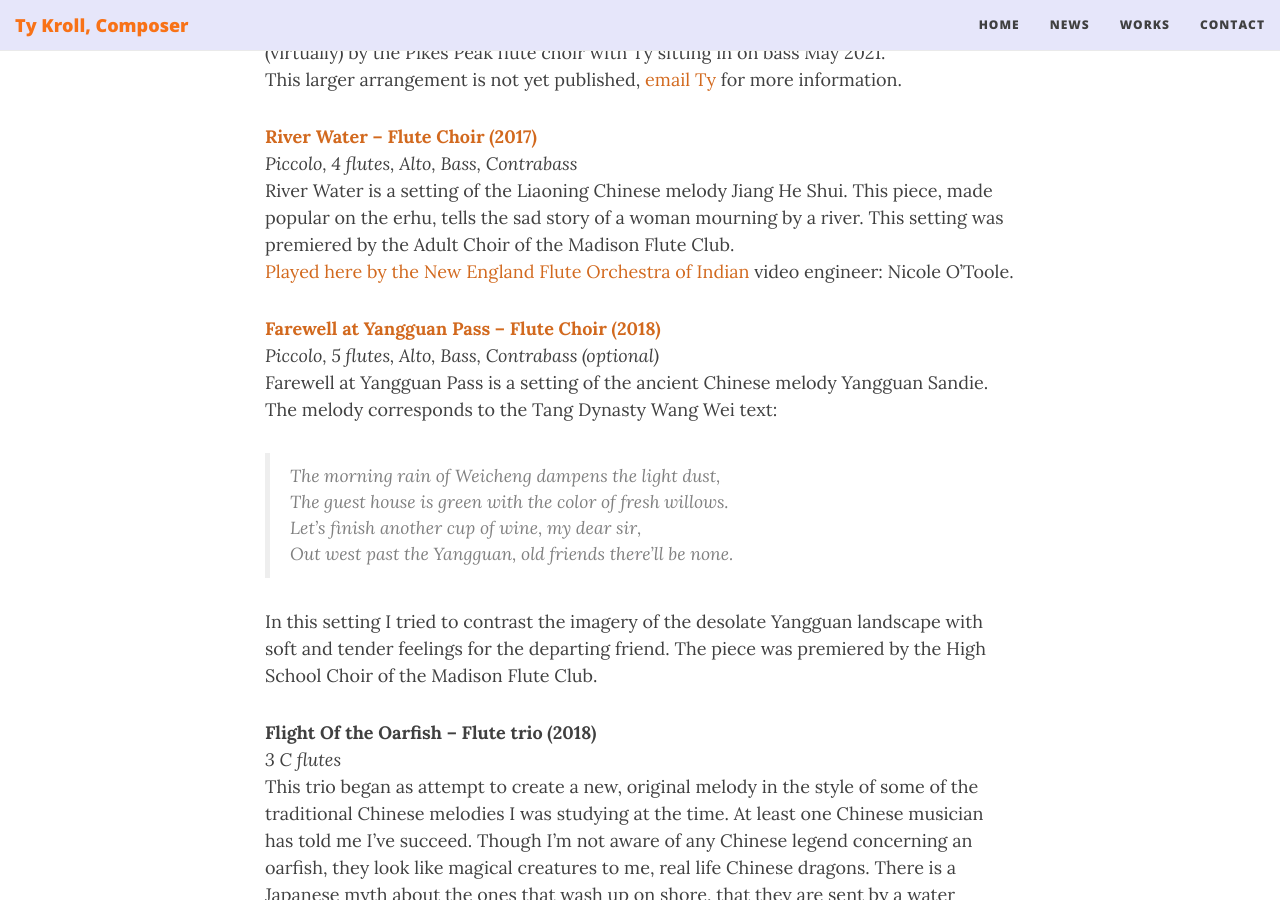
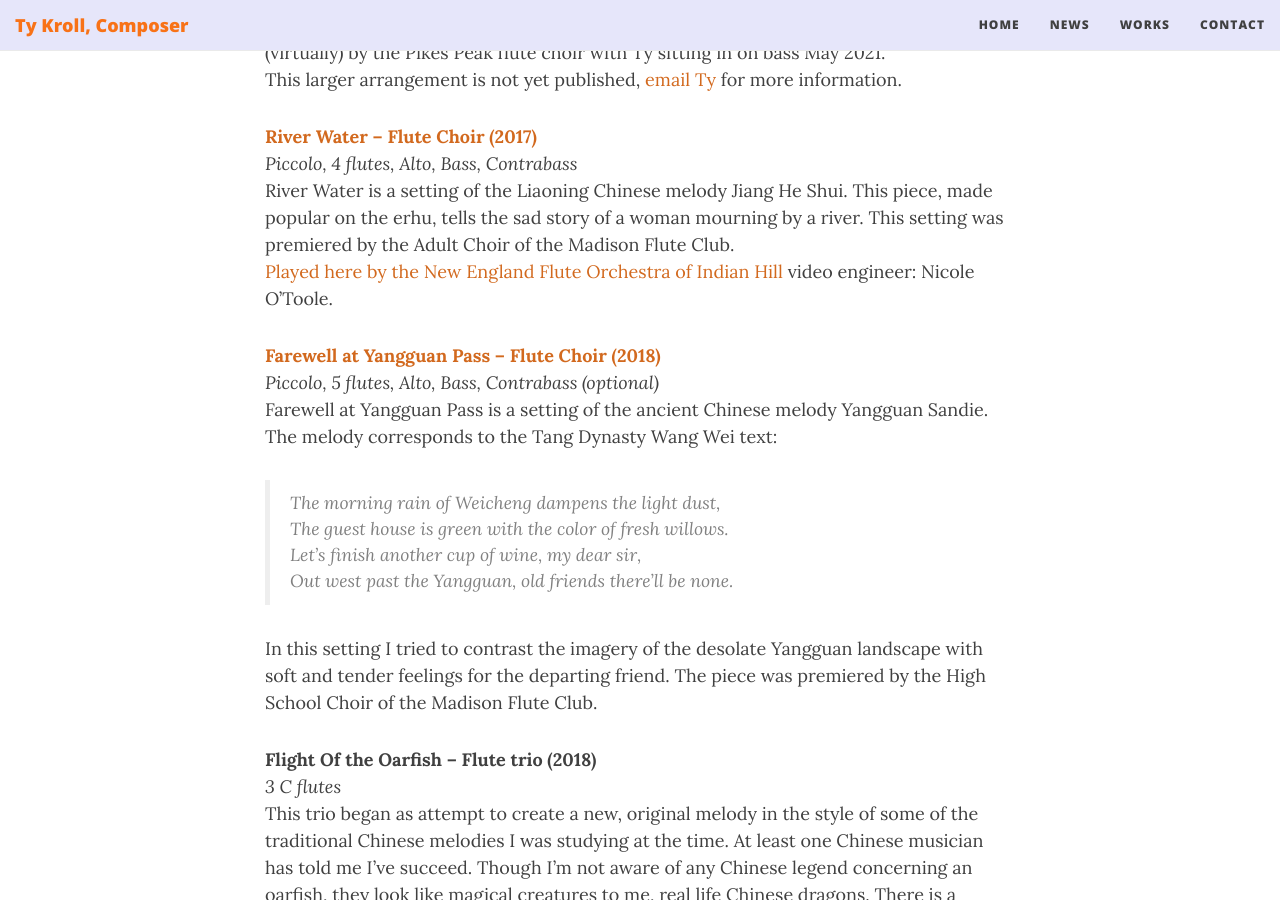
Before and after one commit to ctrueden/tykroll.com, a Jekyll site: the page built from works.md, in a window 1280 px wide and 900 px high, scrolled down 758 px. Built offline with Jekyll 4.4.1, drawn with Linux system fonts in a browser that asks for light colours; nearby versions of some CDN libraries.

Commit message:
Update works.md

```diff
--- a/works.md
+++ b/works.md
@@ -20,7 +20,7 @@ __Winter Scenes – Flute Choir (2019)__
 __[River Water – Flute Choir (2017)](https://www.musicnotes.com/sheetmusic/mtd.asp?ppn=MN0176498)__
 <br>_Piccolo, 4 flutes, Alto, Bass, Contrabass_
 <br>River Water is a setting of the Liaoning Chinese melody Jiang He Shui. This piece, made popular on the erhu, tells the sad story of a woman mourning by a river. This setting was premiered by the Adult Choir of the Madison Flute Club.
-<br>[Played here by the New England Flute Orchestra of Indian](https://www.youtube.com/watch?v=aPjmbMlNF1M) video engineer: Nicole O'Toole.
+<br>[Played here by the New England Flute Orchestra of Indian Hill](https://www.youtube.com/watch?v=aPjmbMlNF1M) video engineer: Nicole O'Toole.
 
 __[Farewell at Yangguan Pass – Flute Choir (2018)](https://www.musicnotes.com/sheetmusic/mtd.asp?ppn=MN0198000)__
 <br>_Piccolo, 5 flutes, Alto, Bass, Contrabass (optional)_
```
